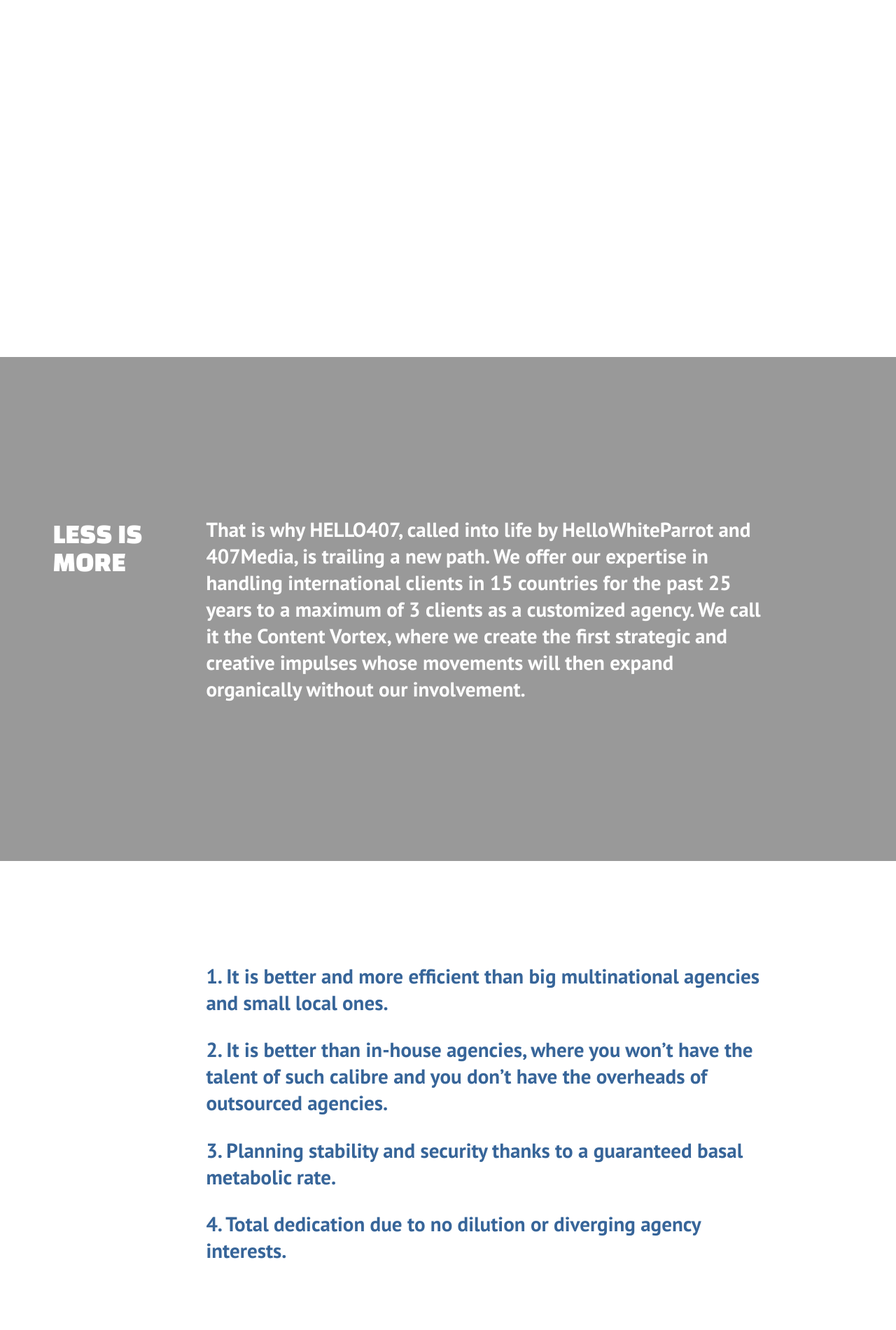
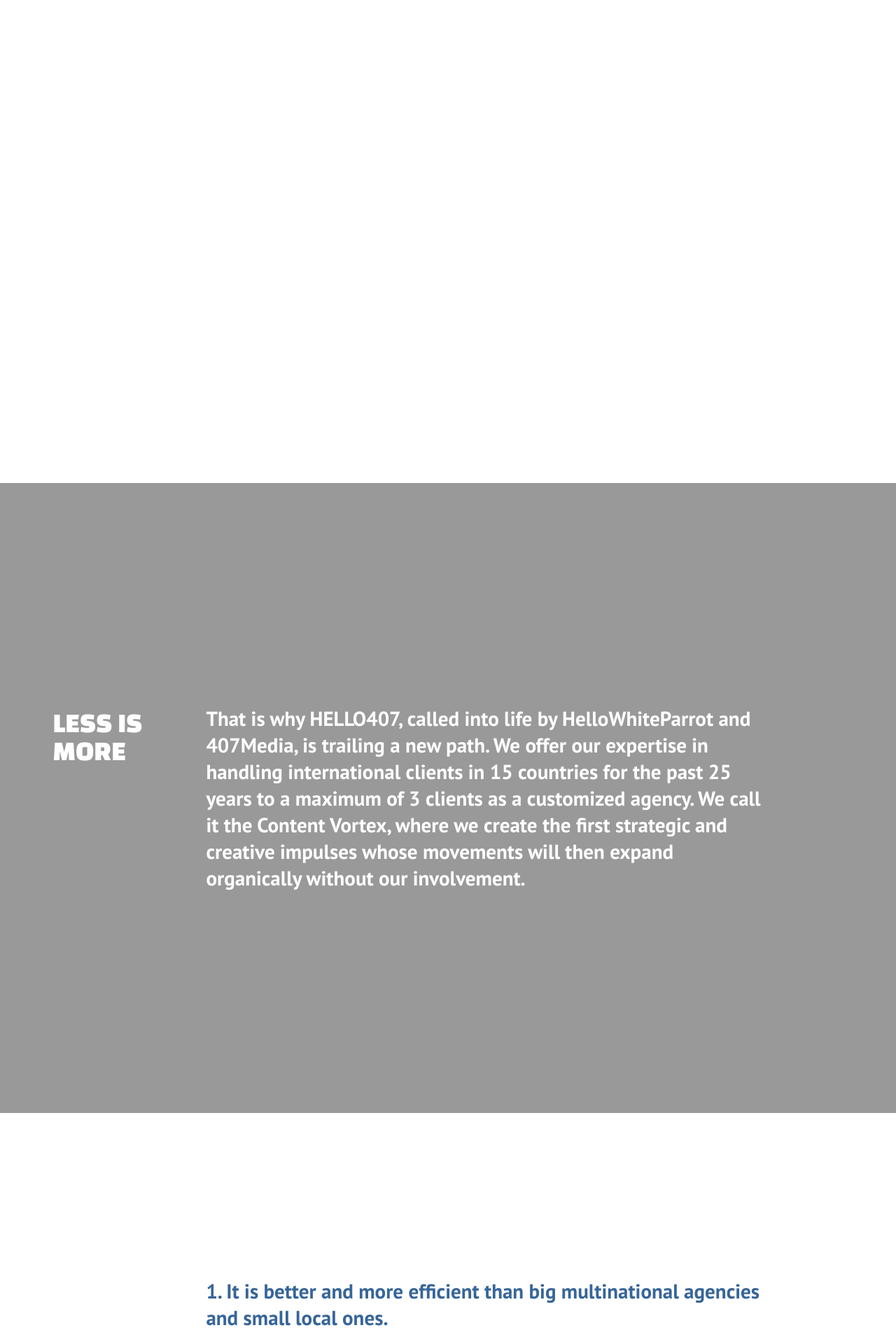
Before and after one commit to 4e7media/h407, a Jekyll site: the page built from index.markdown, in a window 1280 px wide. Shown: the part 1110-3010 px from the top of the page at 70% size. Built offline with Jekyll 4.4.1, drawn with Linux system fonts in a browser that asks for light colours; nearby versions of some CDN libraries; some of the changed text lies outside the part shown.

Commit message:
width changes

```diff
--- a/css/mystyles.scss
+++ b/css/mystyles.scss
@@ -106,7 +106,7 @@ body {
 
     .inner {
         width: 100vw;
-        min-height: 70vh;
+        min-height: 90vh;
         display: flex;
         justify-content: center;
         align-items: center;
--- a/index.markdown
+++ b/index.markdown
@@ -91,8 +91,8 @@ title: Hello407
                 <div class="txt-box">
                     <p class="color head margin">Florian Pagel <br> Creative Director</p>
                     <img src="image/florian_pagel.png" alt="" width="300px;">
-                    <p>Hello White Parrot Founder - Hamburg, Berlin.<br>
-                        Saatchi & Saatchi Creative Director - Frankfurt,Paris, London.<br>
+                    <p>Hello White Parrot Founder - Hamburg/Berlin.<br>
+                        Saatchi & Saatchi Creative Director - Frankfurt/Paris/London.<br>
                         Springer & Jacoby Creative - Hamburg.<br>
                         BBDO Germany - Copywriter.
                     </p>
```
